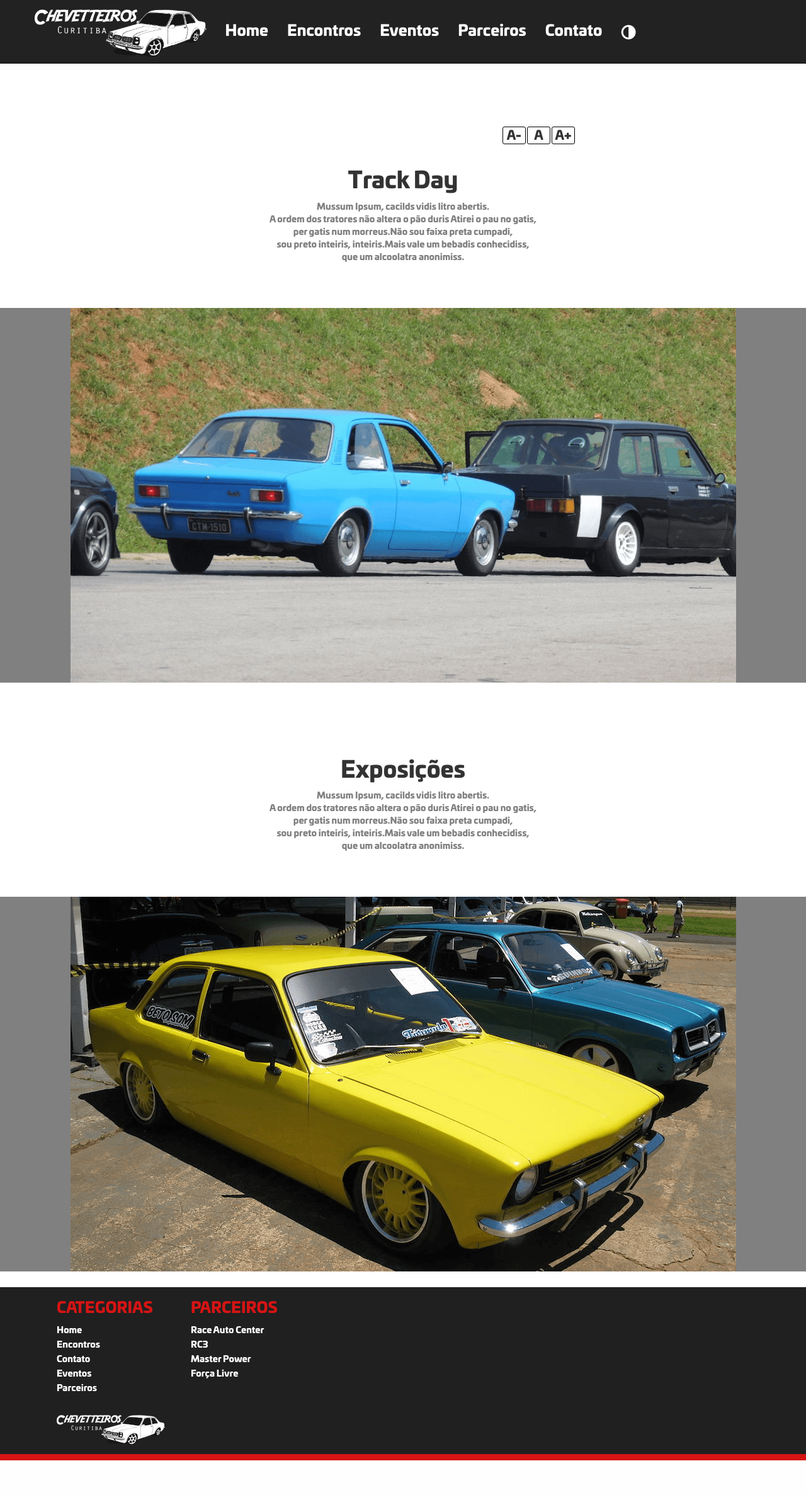
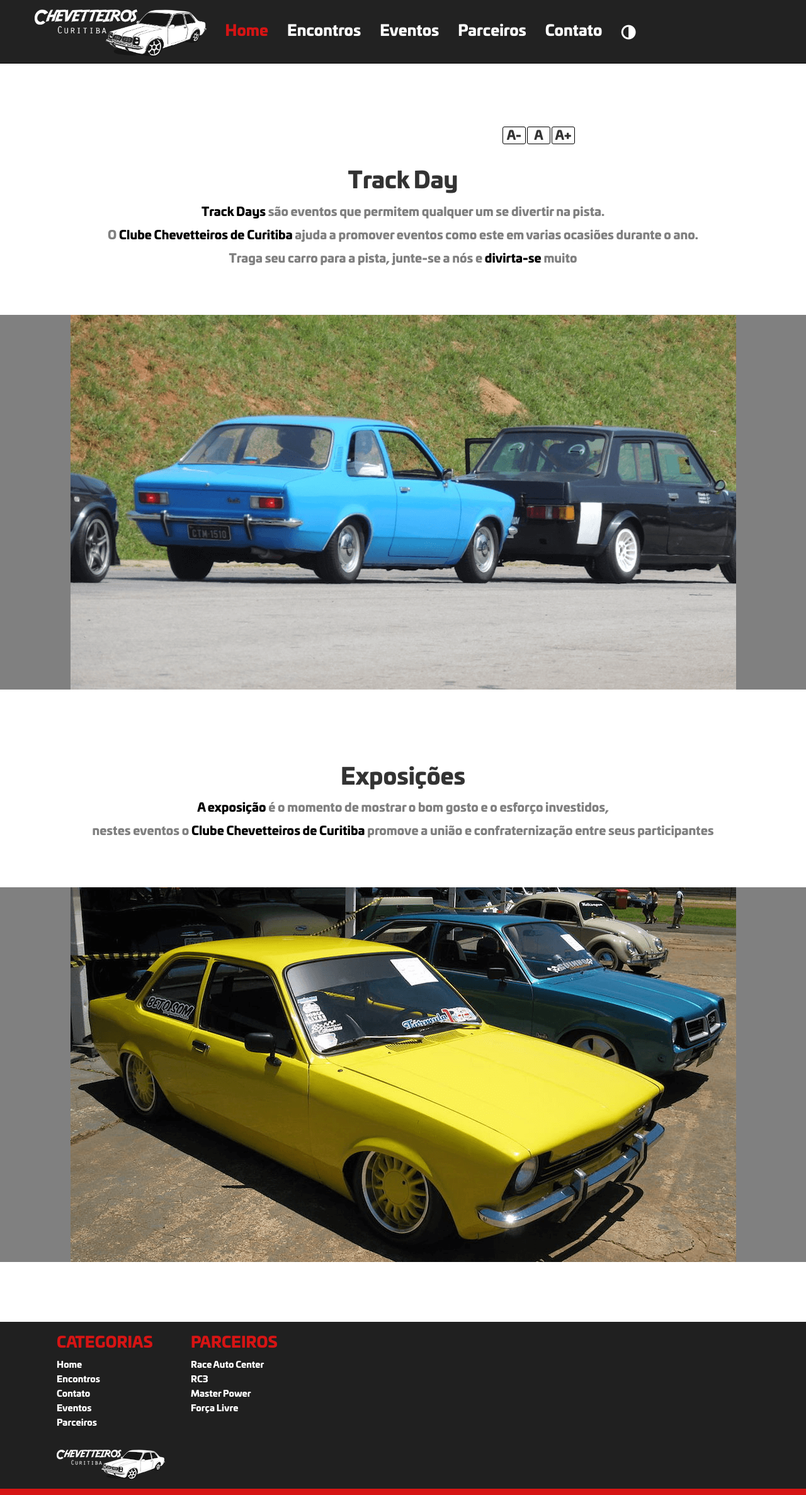
Before and after one commit to leonardola/chevetteiros, a PHP site: page /Eventos.php in a window 1280 px wide. Shown: the whole page at 63% size. Before the commit the page ends 2319 px from the top, so only its background shows below. Run offline with PHP 8.4, Linux system fonts and the light colour scheme; some libraries are stand-ins or nearby versions.

Commit message:
polimentos visuais

```diff
--- a/Encontros.php
+++ b/Encontros.php
@@ -1,11 +1,12 @@
 <?php
 include "header.html";
 ?>
+    <title>Encontros | Chevetteiros Curitiba</title>
     <link rel="stylesheet" type="text/css" href="css/encontros.css">
 
     <body>
 
-        <div class="meetingsSeparator"></div>
+        <div class="headerSeparator"></div>
 
         <div class="encontros margin">
             <h1 class="text-center">Encontros</h1>
--- a/Eventos.php
+++ b/Eventos.php
@@ -1,9 +1,14 @@
 <?php
 include "header.html";
 ?>
+    <title>Eventos | Chevetteiros Curitiba</title>
+
     <link rel="stylesheet" type="text/css" href="css/eventos.css">
     <script src="js/eventos.js" type="application/javascript"></script>
     <body>
+
+        <div class="headerSeparator"></div>
+
         <div class="margin eventos">
 
             <div class="sizeWrapper">
@@ -16,11 +21,9 @@ include "header.html";
 
                 <h1>Track Day</h1>
                 <p>
-                    Mussum Ipsum, cacilds vidis litro abertis. <br>
-                    A ordem dos tratores não altera o pão duris Atirei o pau no gatis, <br>
-                    per gatis num morreus.Não sou faixa preta cumpadi, <br>
-                    sou preto inteiris, inteiris.Mais vale um bebadis conhecidiss, <br>
-                    que um alcoolatra anonimiss.
+                    <strong>Track Days</strong> são eventos que permitem qualquer um se divertir na pista. <br>
+                    O <strong>Clube Chevetteiros de Curitiba</strong> ajuda a promover eventos como este em varias ocasiões durante o ano.<br>
+                    Traga seu carro para a pista, junte-se a nós e <strong>divirta-se</strong> muito <br>
                 </p>
             </div>
 
@@ -40,11 +43,9 @@ include "header.html";
             <div class="text-center">
                 <h1>Exposições</h1>
                 <p>
-                    Mussum Ipsum, cacilds vidis litro abertis. <br>
-                    A ordem dos tratores não altera o pão duris Atirei o pau no gatis, <br>
-                    per gatis num morreus.Não sou faixa preta cumpadi, <br>
-                    sou preto inteiris, inteiris.Mais vale um bebadis conhecidiss, <br>
-                    que um alcoolatra anonimiss.
+                    <strong>A exposição</strong> é o momento de mostrar o bom gosto e o esforço investidos, <br>
+                    nestes eventos o <strong>Clube Chevetteiros de Curitiba</strong> promove a união e confraternização entre seus participantes <br>
+
                 </p>
             </div>
         </div>
--- a/Parceiros.php
+++ b/Parceiros.php
@@ -2,15 +2,18 @@
 include "header.html";
 
 ?>
+    <title>Parceiros | Chevetteiros Curitiba</title>
     <link rel="stylesheet" type="text/css" href="css/parceiros.css">
 
     <body>
+        <div class="headerSeparator"></div>
+
         <div class="container quotation margin">
             <h1 class="text-center">Parceiros</h1>
             <img src="images/sponsors/quotation.png" alt="Citação">
 
             <p>
-                Obrigado aos nossos patrocinadores e patrocinadores por tornar este sonho em realidade
+                Obrigado aos nossos parceiros e patrocinadores por tornar este sonho em realidade
             </p>
         </div>
     </body>
--- a/css/base.css
+++ b/css/base.css
@@ -22,3 +22,9 @@
     -ms-filter: invert(100%);
     filter: invert(100%);
 }
+@media (max-width: 900px) and (max-height: 900px) {
+
+    .headerSeparator {
+        height: 70px;
+    }
+}
--- a/css/eventos.css
+++ b/css/eventos.css
@@ -1,6 +1,12 @@
+strong{
+    color: black;
+}
+
 p{
     text-align: center;
     color: grey;
+    line-height: 37px;
+    font-size: 19px;
 }
 
 .sizeWrapper div{
@@ -48,10 +54,6 @@ p{
         display: none;
     }
 
-    .margin{
-        padding-top: 90px;
-    }
-
     .eventos img{
         width: 100%;
     }
--- a/css/siteMap.css
+++ b/css/siteMap.css
@@ -25,7 +25,7 @@ body{
 }
 
 .separator{
-    height: 300px;
+    height: 370px;
 }
 
 #footer{
@@ -80,7 +80,7 @@ body{
     }
 
     .separator{
-        height: 100px;
+        height: 150px;
     }
 
     #footer img{
--- a/home.php
+++ b/home.php
@@ -4,7 +4,7 @@
 
 ?>
 <link rel="stylesheet" type="text/css" href="css/home.css">
-
+<title>Home | Chevetteiros Curitiba</title>
     <div class="firstBannerWrapper">
         <div class="firstBanner cycle-slideshow">
             <div class="overlay cycle-overlay">
--- a/js/eventos.js
+++ b/js/eventos.js
@@ -17,6 +17,6 @@ $(function () {
     });
 
     $(".originalText").click(function () {
-        $("p").css('font-size', "14px");
+        $("p").css('font-size', "19px");
     });
 });
--- a/js/header.js
+++ b/js/header.js
@@ -2,7 +2,13 @@ $(document).ready(function () {
 
     var type = window.location.hash.substr(1);
     $("li").removeClass('active');
-    $("li."+type).addClass('active');
+
+    if (type) {
+        $("li."+type).addClass('active');
+    }else{
+        $("li.home").addClass('active');
+    }
+
 
 
     $(".nav a").on("click", function () {
```
Also changed, not shown: Contato.php (+7 -4 lines), css/contact.css (+9 -1 lines), css/encontros.css (+3 -6 lines).
